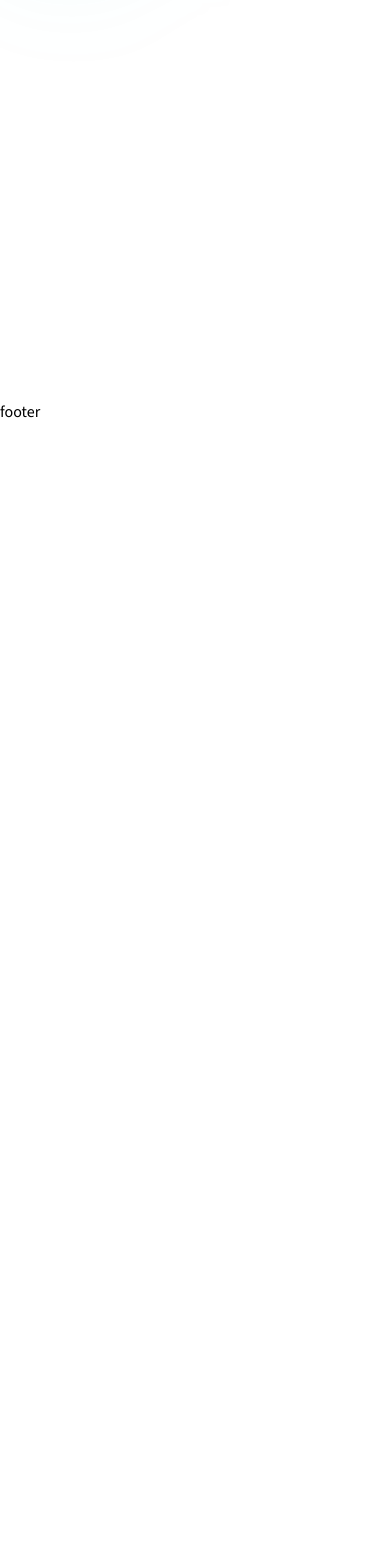
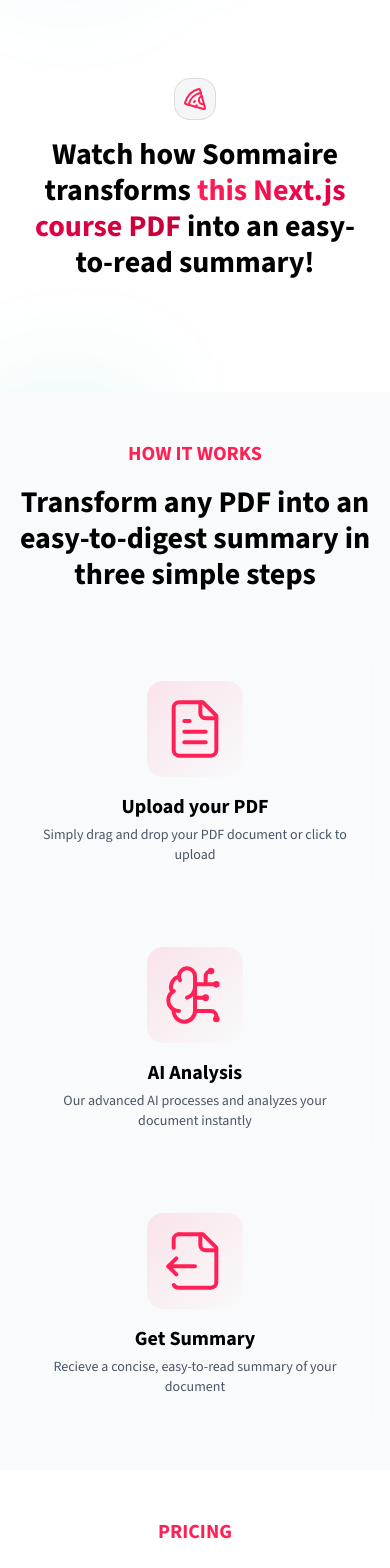
Before and after one commit to anshdeshwal31/Briefly, a Next.js app: page / in a window 390 px wide. Shown: the part 420-1988 px from the top of the page. Before the commit the page ends 844 px from the top, so only its background shows below. Built offline with nearby package versions, Linux system fonts and the light colour scheme; no server answers.

Commit message:
handleer user authentication using clerk

```diff
--- a/app/layout.tsx
+++ b/app/layout.tsx
@@ -3,6 +3,7 @@
 import "./globals.css";
 import Header from "@/components/common/header";
 import { Footer } from "@/components/common/footer";
+import { ClerkProvider } from "@clerk/nextjs";
 
 const fontSans = FontSans({
   variable: "--font-sans",
@@ -22,6 +23,7 @@
   children: React.ReactNode;
 }>) {
   return (
+    <ClerkProvider>
       <html lang="en">
         <body className={`font-sans ${fontSans.variable} antialiased`}>
           <div className="relative min-h-screen flex flex-col">
@@ -34,5 +36,6 @@
           </div>
         </body>
       </html>
+    </ClerkProvider>
   );
 }
--- a/app/page.tsx
+++ b/app/page.tsx
@@ -1,5 +1,9 @@
 import BgGradient from '@/components/common/bg-gradient';
 import HeroSection from '@/components/home/hero-section';
+import DemoSection from '@/components/home/demo-section';
+import HowItWorksSection from '@/components/home/how-it-works-section';
+import PricingSection from '@/components/home/pricing-section';
+import CTASection from '@/components/home/cta-section';
 
 export default function Home() {
   return (
@@ -8,10 +12,11 @@
       <div className="flex flex-col">
         <HeroSection />
       </div>
-        {/* <DemoSection /> */}
-        {/* <HowItWorksSection /> */}
-        {/* <PricingSection /> */}
-        {/* <CTASection /> */}
+        <DemoSection />
+        <BgGradient/>
+        <HowItWorksSection />
+        <PricingSection />
+        <CTASection />
     </div>
   );
 }
--- /dev/null
+++ b/app/sign-in/[[...sign-in]]/page.tsx
@@ -0,0 +1,12 @@
+import { SignIn } from '@clerk/nextjs'
+import BgGradient from '@/components/common/bg-gradient'
+
+export default function Page() {
+  return (
+  <div className="py-12 lg:py-24 max-w-5xl mx-auto px-4 sm:px-6 lg:px-8 lg:pt-12 justify-center items-center flex b">
+
+    <BgGradient className='from-rose-500 via-rose-200 to-orange-200'/>
+      <SignIn />
+    </div>
+    )
+}
--- /dev/null
+++ b/app/sign-up/[[...sign-up]]/page.tsx
@@ -0,0 +1,12 @@
+import { SignUp } from '@clerk/nextjs'
+import BgGradient from '@/components/common/bg-gradient'
+
+export default function Page() {
+      return (
+      <div className="py-12 lg:py-24 max-w-5xl mx-auto px-4 sm:px-6 lg:px-8 lg:pt-12 justify-center items-center flex b">
+
+        <BgGradient className='from-rose-500 via-rose-200 to-orange-200'/>
+          <SignUp />
+        </div>
+        )
+}
--- a/components/common/bg-gradient.tsx
+++ b/components/common/bg-gradient.tsx
@@ -1,8 +1,8 @@
+import { cn } from "@/lib/utils";
+
 export default function BgGradient({
-  children,
   className,
 }: {
-  children?: React.ReactNode;
   className?: string;
 }) {
   return (
@@ -16,10 +16,9 @@
             clipPath:
               'polygon(50% 0%, 61% 35%, 98% 35%, 68% 57%, 79% 91%, 50% 70%, 21% 91%, 32% 57%, 2% 35%, 39% 35%)',
           }}
-          className="relative left-[calc(50%-11rem)] aspect-[1155/678] w-[36.125rem] -translate-x-1/2 rotate-[30deg] bg-gradient-to-br from-emerald-500 via-teal-500 to-cyan-500 opacity-20 sm:left-[calc(50%-30rem)] sm:w-[72rem]"
+          className={cn("relative left-[calc(50%-11rem)] aspect-[1155/678] w-[36.125rem] -translate-x-1/2 rotate-[30deg] bg-gradient-to-br from-emerald-500 via-teal-500 to-cyan-500 opacity-30 sm:left-[calc(50%-30rem)] sm:w-[72rem]",className)}
         />
       </div>
-      {children}
     </div>
   );
 }
--- a/components/common/header.tsx
+++ b/components/common/header.tsx
@@ -4,9 +4,10 @@
 import { NavLink } from '@/components/common/nav-link';
 import { useState } from 'react';
 import {Button} from '@/components/ui/button';
+import { SignedIn, SignedOut, UserButton } from '@clerk/nextjs';
 
 const Header = () => {
-    const [isLoggedIn,setIsLoggedIn] = useState<boolean>(false);
+
 
   return (
     <nav className='flex justify-between container items-center py-4 lg:px-8 px-4 mx-auto'>
@@ -17,24 +18,27 @@
             </NavLink>
         </div>
 
-        <div className=" flex justify-center items-center lg:gap-12 gap-4">
-            <NavLink href="/#pricing">pricing</NavLink>
-            {isLoggedIn && <NavLink href="/dashboard">Your Summaries</NavLink>}
+        <div className=" flex justify-center items-center  lg:gap-12 gap-4">
+            <NavLink href="/#pricing" className='md:text-md lg:text-lg '>pricing</NavLink>
+            <SignedIn>
+                <NavLink href="/dashboard">Your Summaries</NavLink>
+            </SignedIn>
         </div>
 
-        <div className="flex justify-end items-center">
-            {isLoggedIn ?
-                (
+        <div className="flex justify-end items-center ">
+            <SignedIn>
                 <div>
                     <NavLink href="/upload">Upload a PDF</NavLink>
                     <div className="">Pro</div>
-                    <Button>User</Button>
-                </div> ) :
-                (
+                    <UserButton/>
+                </div>
+            </SignedIn>
+
+            <SignedOut>
                 <div className="">
-                    <NavLink href="/sign-in">Sign In</NavLink>
+                    <NavLink href="/sign-in" className='md:text-md lg:text-lg '>Sign In</NavLink>
                 </div>
-                ) }
+            </SignedOut>
         </div>
     </nav>
   )
--- a/components/home/how-it-works-section.tsx
+++ b/components/home/how-it-works-section.tsx
@@ -28,13 +28,13 @@
 export default function HowItWorksSection() {
  return (
    <section className="relative overflow-hidden bg-gray-50">
-     <div className="py-12 lg:py-24 max-w-5xl mx-auto px-4 sm:px-6 lg:px-8">
+     <div className="py-12 lg:py-24 max-w-5xl mx-auto px-4 sm:px-6 lg:px-8 lg:pt-12">
        <div
          aria-hidden="true"
          className="pointer-events-none absolute inset-0 -z-10 transform-gpu overflow-hidden blur-3xl"
        >
          <div
-           className="relative left-[calc(50%-3rem)] aspect-1155/678 w-[36.125rem] -translate-x-1/2 bg-linear-to-br from-emerald-500 via-teal-500 to-cyan-500 opacity-20 sm:left-[calc(40%-30rem)] sm:w-[40.1875rem]"
+           className="relative left-[calc(50%-3rem)] aspect-video w-[36.125rem] -translate-x-1/2 bg-gradient-to-br from-emerald-500 via-teal-500 to-cyan-500 opacity-20 sm:left-[calc(40%-30rem)] sm:w-[40.1875rem]"
            style={{
              clipPath:
                'polygon(74.1% 44.1%, 100% 61.6%, 97.5% 26.9%, 85.5% 0.1%, 80.7% 2%, 72.5% 32.5%, 60.2% 62.4%, 52.4% 68.1%, 47.5% 58.3%, 45.2% 34.5%, 27.5% 76.7%, 0.1% 64.9%, 17.9% 100%, 27.6% 76.8%, 76.1% 97.7%, 74.1% 44.1%)',
--- a/components/home/pricing-section.tsx
+++ b/components/home/pricing-section.tsx
@@ -51,7 +51,7 @@
       <div
         className={cn(
           'relative flex flex-col h-full gap-4 lg:gap-8 z-10 px-7 py-8',
-          'border-gray-500/20 rounded-2xl border-[1px]',
+          'border-rose-600/20 rounded-2xl border-[1px]',
           id === 'pro' && 'border-rose-500 gap-5 border-2'
         )}
       >
--- a/eslint.config.mjs
+++ b/eslint.config.mjs
@@ -11,7 +11,7 @@
 
 const eslintConfig = [
   ...compat.config({
-    extends: ['next/core-web-vitals', 'next/typescript', 'prettier','plugin:tailwindcss/recommended'],
+    extends: ['next/core-web-vitals', 'next/typescript', 'prettier'], // Removed 'plugin:tailwindcss/recommended'
     plugins: ['prettier'],
     rules: {
       'prettier/prettier': 'error',
--- /dev/null
+++ b/middleware.ts
@@ -0,0 +1,12 @@
+import { clerkMiddleware } from '@clerk/nextjs/server';
+
+export default clerkMiddleware();
+
+export const config = {
+  matcher: [
+    // Skip Next.js internals and all static files, unless found in search params
+    '/((?!_next|[^?]*\\.(?:html?|css|js(?!on)|jpe?g|webp|png|gif|svg|ttf|woff2?|ico|csv|docx?|xlsx?|zip|webmanifest)).*)',
+    // Always run for API routes
+    '/(api|trpc)(.*)',
+  ],
+};
--- a/package.json
+++ b/package.json
@@ -9,11 +9,12 @@
     "lint": "next lint"
   },
   "dependencies": {
+    "@clerk/nextjs": "^6.22.0",
     "@radix-ui/react-slot": "^1.1.2",
     "class-variance-authority": "^0.7.1",
     "clsx": "^2.1.1",
     "lucide-react": "^0.482.0",
-    "next": "15.2.2",
+    "next": "^15.3.4",
     "react": "^19.0.0",
     "react-dom": "^19.0.0",
     "tailwind-merge": "^3.0.2",
@@ -27,7 +28,6 @@
     "@types/react-dom": "^19",
     "eslint": "^9",
     "eslint-config-next": "15.2.2",
-    "eslint-plugin-tailwindcss": "^3.18.0",
     "tailwindcss": "^4",
     "typescript": "^5"
   }
```
Also changed, not shown: 2 other files (tests, documents, lock files or other folders). Lines whose indentation alone changed are shown as unchanged.
